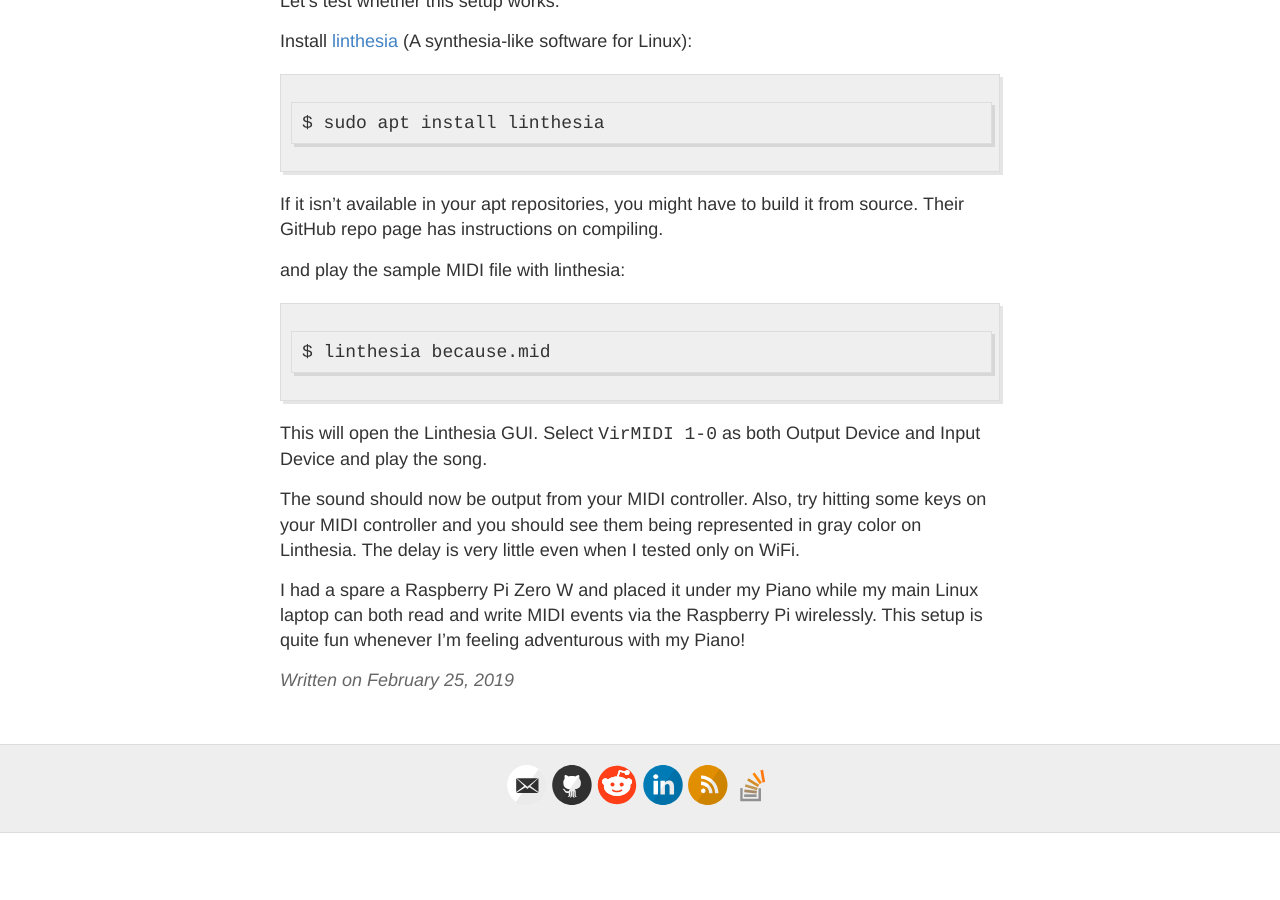
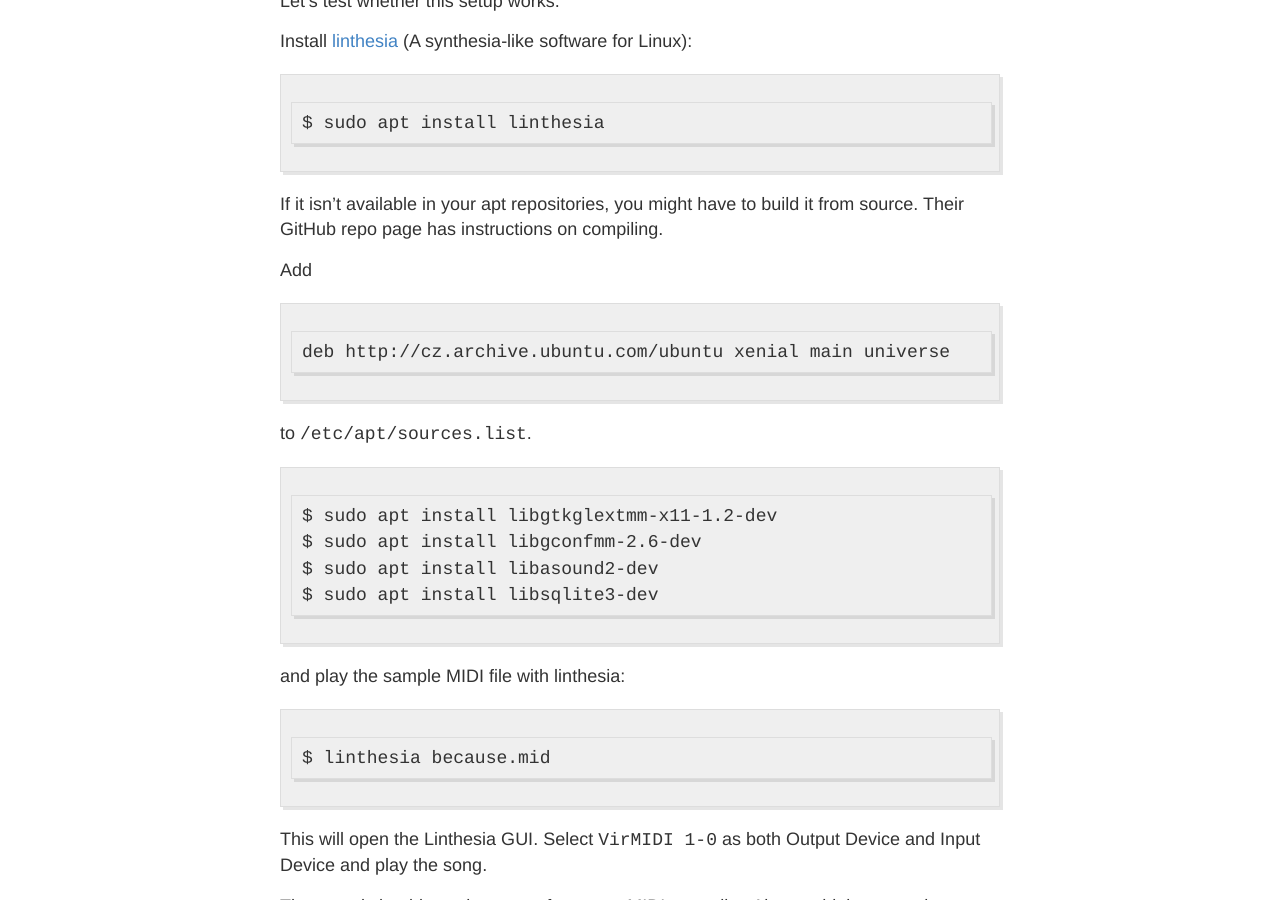
Before and after one commit to ritiek/ritiek.github.io, a Jekyll site: the page built from _posts/2019-02-25-blog-post-11.md, in a window 1280 px wide and 900 px high, scrolled down 3969 px. Built offline with Jekyll 4.4.1, drawn with Linux system fonts in a browser that asks for light colours; our own code applies the rules of GitHub Pages for plain Markdown files; before the commit the page ends 4802 px from its top, so only the background shows below that.

Commit message:
More detailed installation instructions

````diff
--- a/_posts/2019-02-25-blog-post-11.md
+++ b/_posts/2019-02-25-blog-post-11.md
@@ -144,6 +144,19 @@
 If it isn't available in your apt repositories, you might have to build it from source.
 Their GitHub repo page has instructions on compiling.
 
+Add
+```
+deb http://cz.archive.ubuntu.com/ubuntu xenial main universe
+```
+to `/etc/apt/sources.list`.
+```
+$ sudo apt install libgtkglextmm-x11-1.2-dev
+$ sudo apt install libgconfmm-2.6-dev
+$ sudo apt install libasound2-dev
+$ sudo apt install libsqlite3-dev
+```
+
+
 and play the sample MIDI file with linthesia:
 ```
 $ linthesia because.mid
@@ -155,7 +168,3 @@
 The sound should now be output from your MIDI controller. Also, try hitting some keys on your MIDI
 controller and you should see them being represented in gray color on Linthesia. The delay is very
 little even when I tested only on WiFi.
-
-I had a spare a Raspberry Pi Zero W and placed it under my Piano while my main Linux laptop can
-both read and write MIDI events via the Raspberry Pi wirelessly. This setup is quite fun whenever
-I'm feeling adventurous with my Piano!
````
